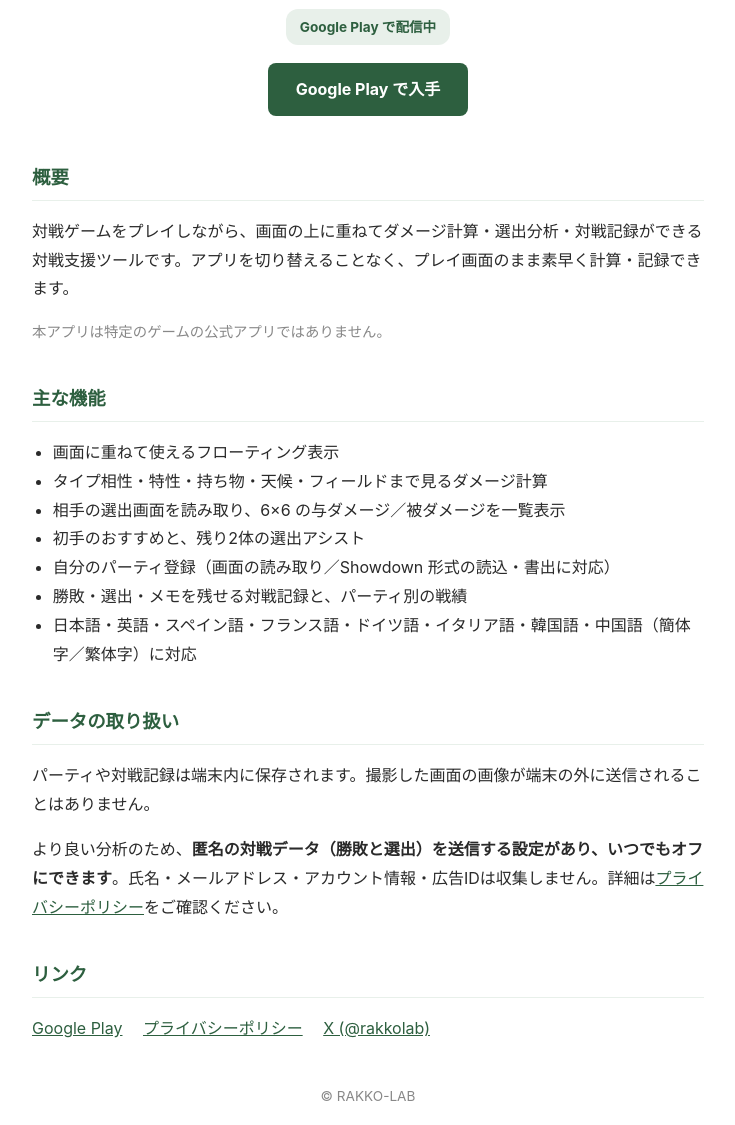
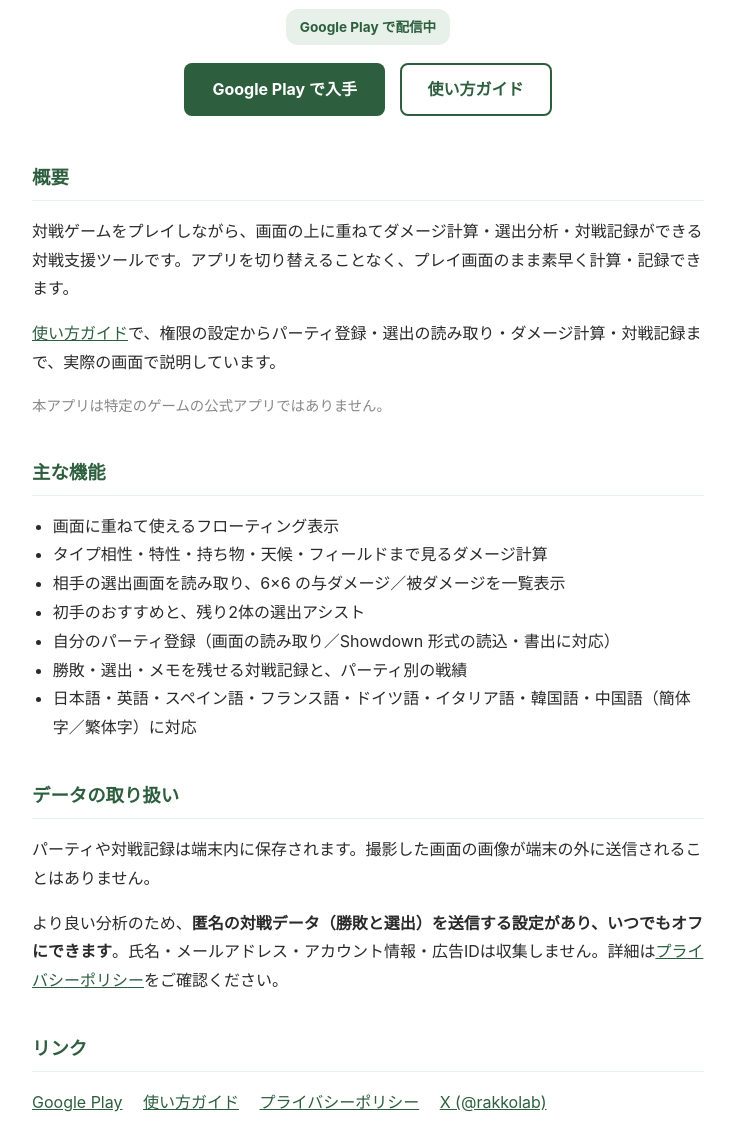
Before and after one commit to RAKKO-LAB/battlesupport, a plain HTML site: page index.html in a window 1280 px wide. Shown: the part 175-1300 px from the top of the page, without its empty margins (272-1007 px from the left). Drawn offline with Linux system fonts and the light colour scheme.

Commit message:
link the how-to guide from the top page

```diff
--- a/index.html
+++ b/index.html
@@ -21,6 +21,8 @@
   .cta { display: inline-block; background: var(--green); color: #fff; text-decoration: none;
          font-weight: bold; padding: 12px 28px; border-radius: 8px; margin-top: 18px; }
   .cta:hover { opacity: 0.9; }
+  .cta.secondary { background: #fff; color: var(--green); border: 2px solid var(--green);
+                   padding: 10px 26px; margin-left: 10px; }
   h2 { color: var(--green); font-size: 1.15em; margin-top: 2em;
        border-bottom: 1px solid var(--accent); padding-bottom: 6px; }
   ul { padding-left: 1.3em; }
@@ -39,11 +41,13 @@
   <div>
     <a class="cta" href="https://play.google.com/store/apps/details?id=com.rakkolab.battlesupport"
        target="_blank" rel="noopener">Google Play で入手</a>
+    <a class="cta secondary" href="./guide/">使い方ガイド</a>
   </div>
 </header>
 
 <h2>概要</h2>
 <p>対戦ゲームをプレイしながら、画面の上に重ねてダメージ計算・選出分析・対戦記録ができる対戦支援ツールです。アプリを切り替えることなく、プレイ画面のまま素早く計算・記録できます。</p>
+<p><a href="./guide/">使い方ガイド</a>で、権限の設定からパーティ登録・選出の読み取り・ダメージ計算・対戦記録まで、実際の画面で説明しています。</p>
 <p class="note">本アプリは特定のゲームの公式アプリではありません。</p>
 
 <h2>主な機能</h2>
@@ -65,6 +69,7 @@
 <p class="links">
   <a href="https://play.google.com/store/apps/details?id=com.rakkolab.battlesupport"
      target="_blank" rel="noopener">Google Play</a>
+  <a href="./guide/">使い方ガイド</a>
   <a href="./privacy/">プライバシーポリシー</a>
   <a href="https://x.com/rakkolab" target="_blank" rel="noopener">X (@rakkolab)</a>
 </p>
```
